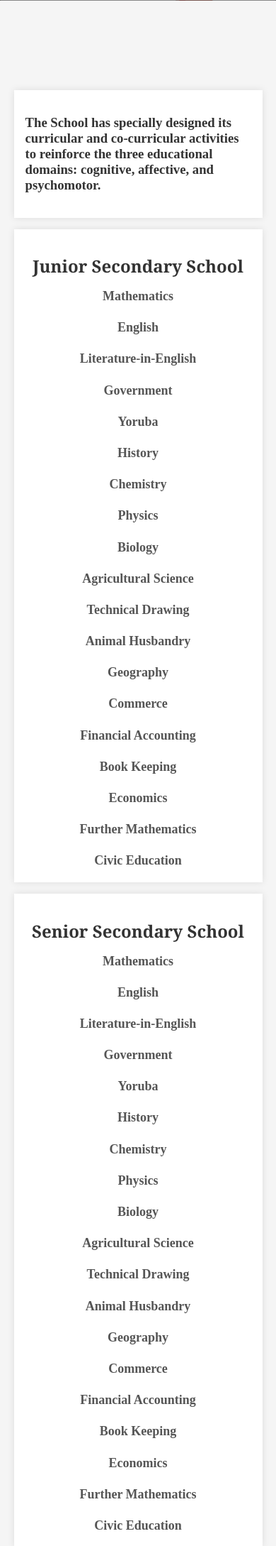
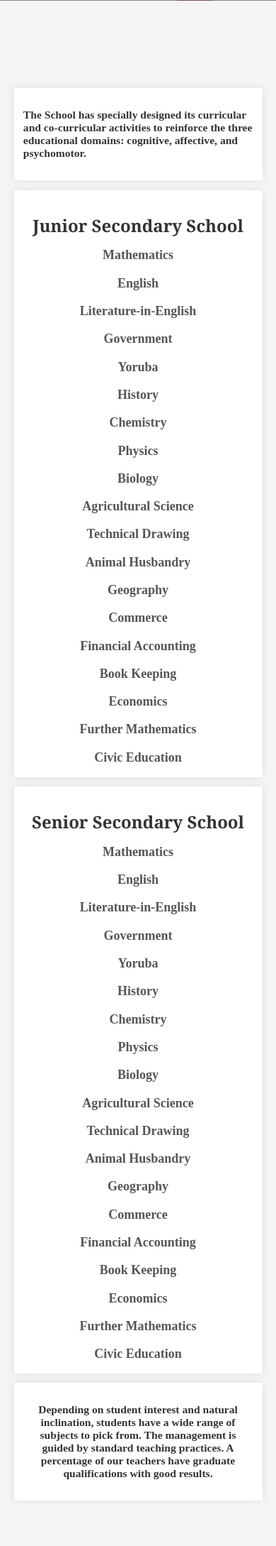
Before and after one commit to Sobilo34/Crescent_Heights, a Python web app: template web_app/templates/curricullum.html in a window 390 px wide. Shown: the part 409-2587 px from the top of the page at 71% size. Run offline with Jinja, Linux system fonts and the light colour scheme; the template is opened without the code that fills it, so the values that code supplies are empty.

Commit message:
reduced the font sizes

```diff
--- a/web_app/static/styles/curricullum.css
+++ b/web_app/static/styles/curricullum.css
@@ -52,11 +52,13 @@ main {
     .curriculum-section, .junior-section, .senior-section, .conclusion-section {
         margin: 1em 5%;
         padding: 1em;
+        font-size: smaller;
     }
 
     .subject-list {
         flex-direction: column;
         align-items: center;
+        font-size: smaller;
     }
 }
 
```
